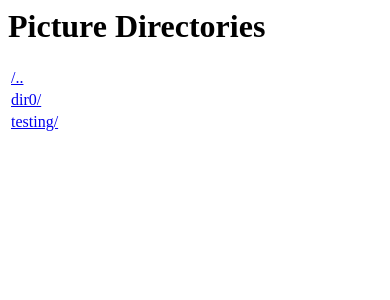
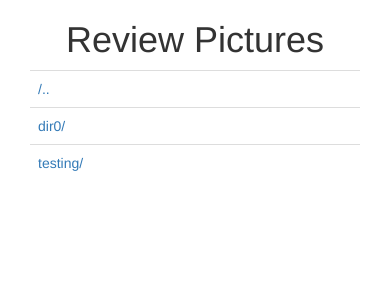
Before and after one commit to cjchallis/web-pics, a Django app: page /review/ in a window 390 px wide. Shown: the top 300 px of the page. Run offline with Django 3.2, Linux system fonts and the light colour scheme; some libraries are stand-ins or nearby versions.

Commit message:
First bootstrap formatting - table of dir view

```diff
--- a/review/templates/dir.html
+++ b/review/templates/dir.html
@@ -1,13 +1,28 @@
-<html>
-    <head>
-        <title>Review Pictures</title>
-    </head>
-    <body>
-        <h1>Picture Directories</h1>
-        <table id="id_list_table">
+<!DOCTYPE html>
+<html lang="en">
+
+<head>
+    <meta charset="utf-8">
+    <meta http-equic="X-UA-Compatible" content="IE-edge">
+    <meta name="viewport" content="width=device-width, initial-scale=1">
+    <title>Review Pictures</title>
+    <link href="/static/bootstrap/css/bootstrap.min.css" rel="stylesheet">
+</head>
+
+<body>
+<div class="container">
+    <div class="col-md-6 col-md-offset-3">
+        <div class="text-center">
+            <h1>Review Pictures</h1>
+        </div>
+    </div>
+    <div class="col-md-6 col-md-offset-3">
+        <table id="id_list_table" class="table">
             {% for entry in entries %}
                 <tr><td>{{ entry |safe }}</td></tr>
             {% endfor %}
         </table>
-    </body>
+    </div>
+</div>
+</body>
 </html>
```
